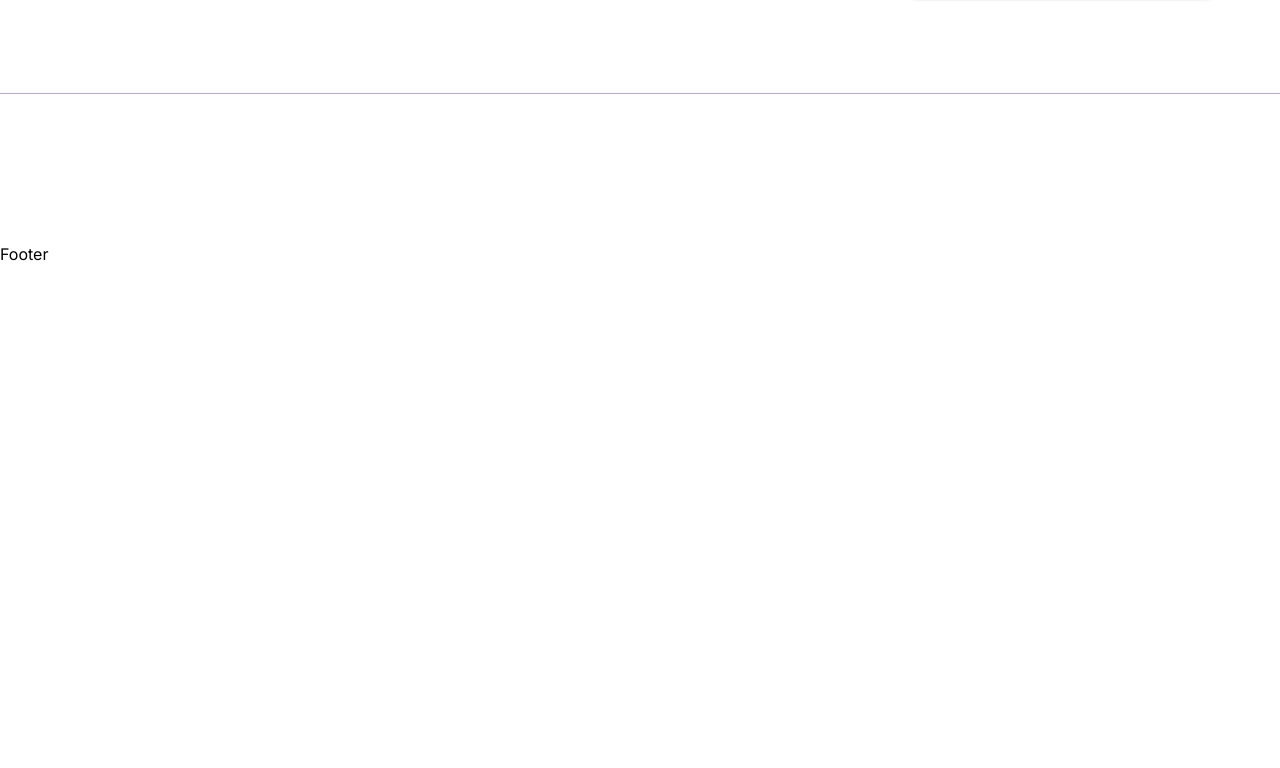
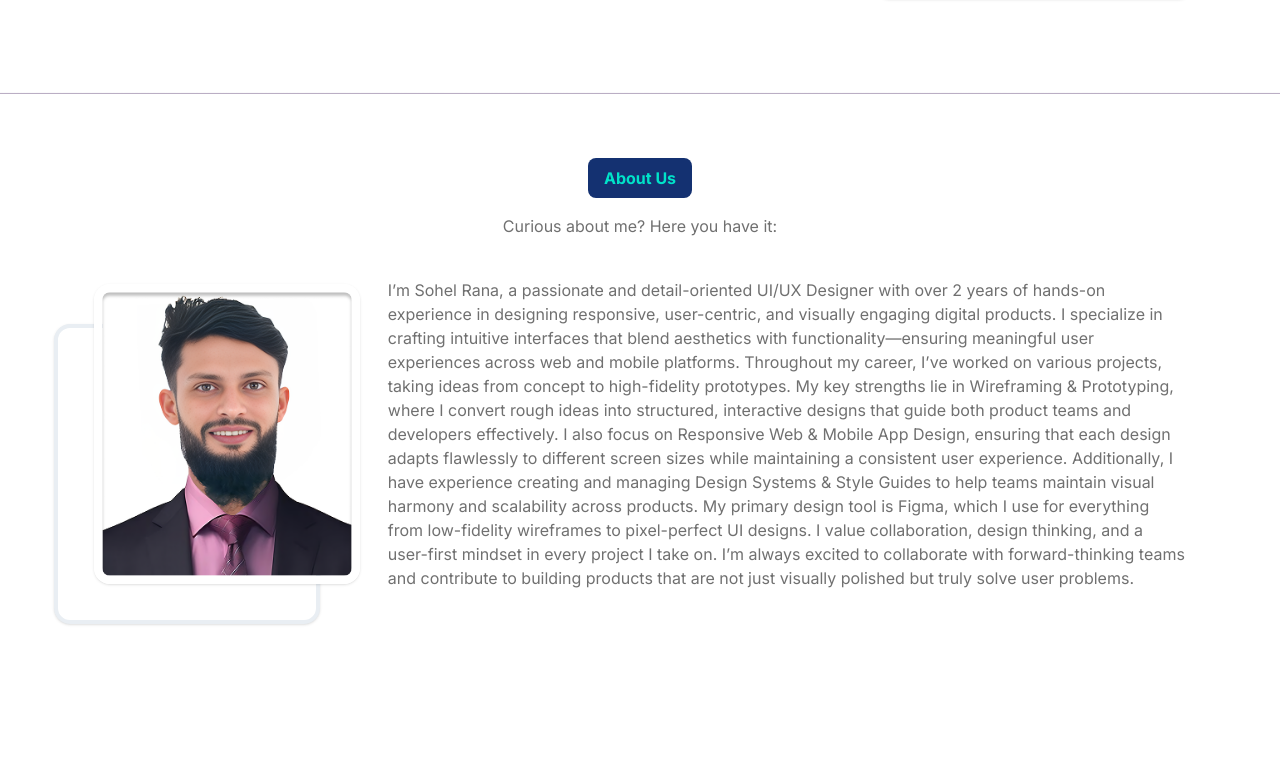
Before and after one commit to programmer-kabir/sohel-portfolio, a React (Vite) app: page / in a window 1280 px wide. Shown: the part 452-1220 px from the top of the page. Before the commit the page ends 800 px from the top, so only its background shows below. Built offline with nearby package versions, Linux system fonts and the light colour scheme.

Commit message:
about section added

```diff
--- a/src/Pages/Home.jsx
+++ b/src/Pages/Home.jsx
@@ -1,16 +1,15 @@
+import About from '../components/Home/About'
 import Banner from '../components/Home/Banner'
 
 const Home = () => {
 
   return (
-    <div>
+    <div className=''>
       <Banner />
-      <br />
-      <br />
-      <br />
-      <br />
-      <br />
-      <br />
+      <About />
+      <br /> <br /> <br /> <br /> <br /> <br />
+      <br /> <br /> <br /> <br /> <br /> <br />
+      <br /> <br /> <br /> <br /> <br /> <br />
 
     </div>
   )
--- a/src/components/Container.jsx
+++ b/src/components/Container.jsx
@@ -1,7 +1,7 @@
 import PropTypes from "prop-types";
 
 const Container = ({ children }) => {
-  return <div className="w-[94%] mx-auto px-5">{children}</div>;
+  return <div className="w-[100%] md:w-[96%] mx-auto px-5">{children}</div>;
 };
 
 // Add PropTypes validation
--- /dev/null
+++ b/src/components/Home/About.jsx
@@ -0,0 +1,68 @@
+import React from "react";
+import useMoodToggle from "../../utils/Hooks/useMoodToggle";
+import profileImg from "../../assets/Banner/sohel.png";
+import Container from "../Container";
+
+const About = () => {
+  const { darkMode } = useMoodToggle();
+  return (
+    <section
+      className="relative -top-2 md:-top-1 py-16"
+      style={{ backgroundColor: darkMode ? "#111827" : "#fff" }}
+    >
+      <div className="flex items-center justify-center ">
+        <button className="primaryButton cursor-pointer">About Us</button>
+      </div>
+      <p className="text-center pt-4" style={{color:darkMode?"#F9FAFB":"#707070"}}>Curious about me? Here you have it:</p>
+      <Container>
+        <div className=" z-10 container mx-auto md:flex gap-7 items-center pt-10 md:px-12">
+          {/* Right profile image */}
+          <div className="flex w-full items-center justify-center md:w-[25%] relative z-auto px-8 md:px-0">
+            <img
+              src={profileImg}
+              alt="Kabir"
+              className="md:w-80 rounded-2xl shadow border-2 md:border-8 border-white z-50"
+            />
+            <div className="absolute  top-10 right-14 md:right-10 w-[80%] md:w-full h-full rounded-2xl shadow border-4 border-[#777] md:border-[#E9EEF3] bg-white z-0"></div>
+
+          </div>
+
+
+          {/* Left text content */}
+          <div className="text-white space-y-6  md:w-[75%] pt-16 md:pt-0">
+            <p
+              style={{ color: darkMode ? "#D1D5DB" : "#707070" }}
+              className="text-base  "
+            >
+              I’m Sohel Rana, a passionate and detail-oriented UI/UX Designer
+              with over 2 years of hands-on experience in designing responsive,
+              user-centric, and visually engaging digital products. I specialize
+              in crafting intuitive interfaces that blend aesthetics with
+              functionality—ensuring meaningful user experiences across web and
+              mobile platforms. Throughout my career, I’ve worked on various
+              projects, taking ideas from concept to high-fidelity prototypes.
+              My key strengths lie in Wireframing & Prototyping, where I convert
+              rough ideas into structured, interactive designs that guide both
+              product teams and developers effectively. I also focus on
+              Responsive Web & Mobile App Design, ensuring that each design
+              adapts flawlessly to different screen sizes while maintaining a
+              consistent user experience. Additionally, I have experience
+              creating and managing Design Systems & Style Guides to help teams
+              maintain visual harmony and scalability across products. My
+              primary design tool is Figma, which I use for everything from
+              low-fidelity wireframes to pixel-perfect UI designs. I value
+              collaboration, design thinking, and a user-first mindset in every
+              project I take on. I’m always excited to collaborate with
+              forward-thinking teams and contribute to building products that
+              are not just visually polished but truly solve user problems.
+            </p>
+
+            {/* Icons */}
+          </div>
+        </div>
+      </Container>
+    </section>
+  );
+};
+
+export default About;
--- a/src/components/Home/Banner.jsx
+++ b/src/components/Home/Banner.jsx
@@ -32,7 +32,7 @@ const Banner = () => {
 
       {/* Content */}
       <Container>
-        <div className="relative z-10 container mx-auto grid grid-cols-1  md:grid-cols-2 items-center pb-7 md:pb-0">
+        <div className="relative z-10 container mx-auto grid grid-cols-1  md:grid-cols-2 items-center pb-7 md:pb-0 md:px-10">
 
           {/* Right profile image */}
           <div className="flex justify-center md:justify-end md:order-2 mb-6 md:mb-0 pt-20  md:py-0">
--- a/src/index.css
+++ b/src/index.css
@@ -9,3 +9,12 @@
 .SecondaryColor {
   color: #4b5563;
 }
+.primaryButton{
+  background: #143171;
+  color: #00E3C9;
+  font-weight: 700;
+  font-size: 16px;
+  padding: 8px 16px;
+  border-radius: 8px;
+
+}
```
Also changed, not shown: src/components/Share/Navbar.jsx (+3 -5 lines).
